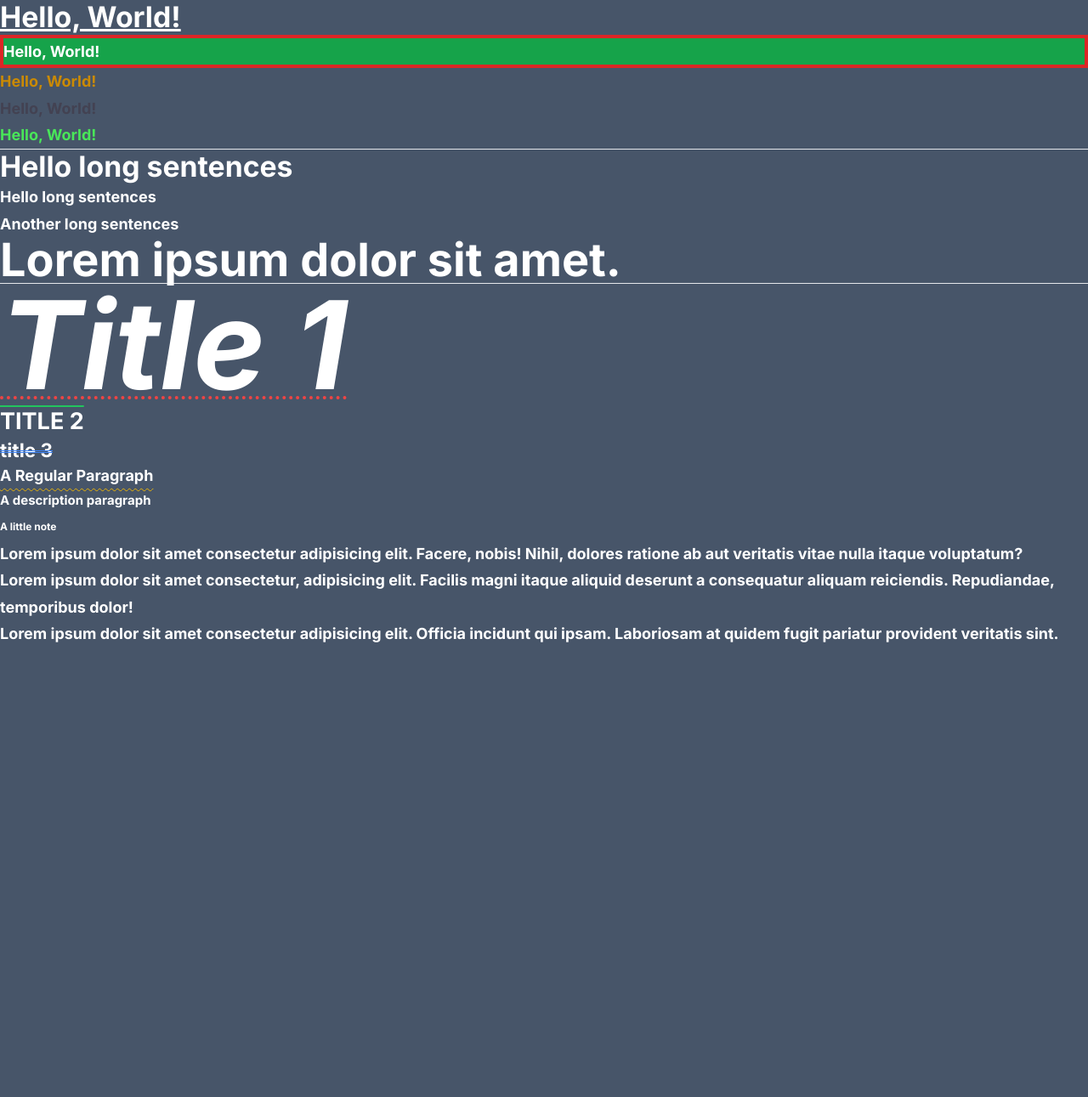
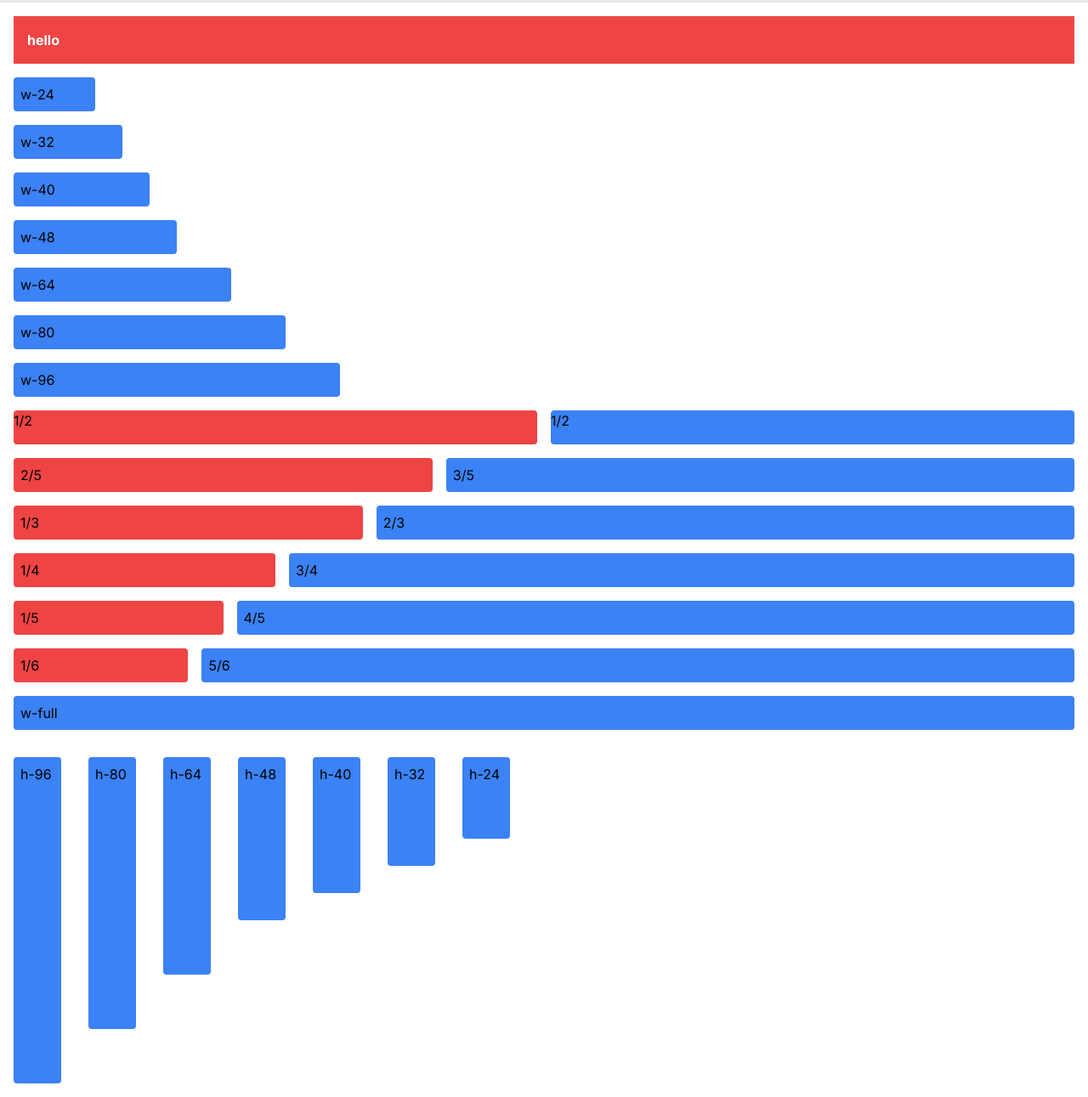
Before and after one commit to thinhdh04/Tailwind-CSS, a React (Vite) app: page / in a window 1280 px wide. Shown: the whole page at 85% size. Before the commit the page ends 800 px from the top, so only its background shows below. Built offline with nearby package versions, Linux system fonts and the light colour scheme.

Commit message:
space-size

```diff
--- a/src/App.tsx
+++ b/src/App.tsx
@@ -1,10 +1,10 @@
-import React from 'react'
+import React from "react";
 
 const App = () => {
   return (
     <div>
       {/* COLORS  */}
-    <h1 className="text-3xl font-bold underline">
+      {/* <h1 className="text-3xl font-bold underline">
     Hello, World!
    </h1>
     <h1 className="bg-green-600 text-white border-4 border-red-600">
@@ -18,31 +18,83 @@ const App = () => {
    </h1>
    <h1 className="text-100">
     Hello, World!
-   </h1>
+   </h1> */}
 
       {/* CUSTOMIZATION  */}
       <hr />
-   <p className="text-xs sm:text-base md:text-lg lg:text-3xl">Hello long sentences</p>
+      {/* <p className="text-xs sm:text-base md:text-lg lg:text-3xl">Hello long sentences</p>
    <p>Hello long sentences</p>
    <p>Another long sentences</p>
-   <p className="text-xs sm:text-base md:text-xl lg:text-3xl xl:text-5xl">Lorem ipsum dolor sit amet.</p>
+   <p className="text-xs sm:text-base md:text-xl lg:text-3xl xl:text-5xl">Lorem ipsum dolor sit amet.</p> */}
 
       {/* TYPOGRAPHY */}
       <hr />
-    <h1 className="text-9xl italic underline decoration-red-500 decoration-dotted decoration-4 underline-offset-8">Title 1</h1>
+      {/* <h1 className="text-9xl italic underline decoration-red-500 decoration-dotted decoration-4 underline-offset-8">Title 1</h1>
     <h2 className="text-2xl overline decoration-green-500 decoration-solid decoration-2 uppercase">title 2</h2>
     <h3 className="text-xl line-through decoration-blue-500 decoration-double decoration-1 lowercase">Title 3</h3>
     <p className="text-base leading-normal underline decoration-yellow-500 decoration-wavy decoration-1 underline-offset-8 capitalize">a regular paragraph</p>
     <p className="text-sm">A description paragraph</p>
     <p className="text-xs note">A little note</p>
-
     <p className="truncate">Lorem ipsum dolor sit amet consectetur adipisicing elit. Facere, nobis! Nihil, dolores ratione ab aut veritatis vitae nulla itaque voluptatum?</p>
     <p className="break-words">Lorem ipsum dolor sit amet consectetur, adipisicing elit. Facilis magni itaque aliquid deserunt a consequatur aliquam reiciendis. Repudiandae, temporibus dolor!</p>
-    <p className="break-all">Lorem ipsum dolor sit amet consectetur adipisicing elit. Officia incidunt qui ipsam. Laboriosam at quidem fugit pariatur provident veritatis sint.</p>
+    <p className="break-all">Lorem ipsum dolor sit amet consectetur adipisicing elit. Officia incidunt qui ipsam. Laboriosam at quidem fugit pariatur provident veritatis sint.</p> */}
+
+      {/* space-size */}
+      <hr />
+      <div>
+        <div className="bg-red-500 text-white font-bold p-4 m-4">hello</div>
+        <div>
+          <div className="w-24 bg-blue-500 p-2 m-4 rounded">w-24</div>
+          <div className="w-32 bg-blue-500 p-2 m-4 rounded">w-32</div>
+          <div className="w-40 bg-blue-500 p-2 m-4 rounded">w-40</div>
+          <div className="w-48 bg-blue-500 p-2 m-4 rounded">w-48</div>
+          <div className="w-64 bg-blue-500 p-2 m-4 rounded">w-64</div>
+          <div className="w-80 bg-blue-500 p-2 m-4 rounded">w-80</div>
+          <div className="w-96 bg-blue-500 p-2 m-4 rounded">w-96</div>
         </div>
-  )
-}
 
-export default App
+        <div className="flex m-4">
+          <div className="w-1/2 h-10 bg-red-500 mr-4 rounded">1/2</div>
+          <div className="w-1/2 h-10 bg-blue-500 rounded">1/2</div>
+        </div>
+        <div className="flex m-4">
+          <div className="w-2/5 h-10 bg-red-500 rounded p-2 mr-4">2/5</div>
+          <div className="w-3/5 h-10 bg-blue-500 rounded p-2">3/5</div>
+        </div>
+        <div className="flex m-4">
+          <div className="w-1/3 h-10 bg-red-500 rounded p-2 mr-4">1/3</div>
+          <div className="w-2/3 h-10 bg-blue-500 rounded p-2">2/3</div>
+        </div>
+        <div className="flex m-4">
+          <div className="w-1/4 h-10 bg-red-500 rounded p-2 mr-4">1/4</div>
+          <div className="w-3/4 h-10 bg-blue-500 rounded p-2">3/4</div>
+        </div>
+        <div className="flex m-4">
+          <div className="w-1/5 h-10 bg-red-500 rounded p-2 mr-4">1/5</div>
+          <div className="w-4/5 h-10 bg-blue-500 rounded p-2">4/5</div>
+        </div>
+        <div className="flex m-4">
+          <div className="w-1/6 h-10 bg-red-500 rounded p-2 mr-4">1/6</div>
+          <div className="w-5/6 h-10 bg-blue-500 rounded p-2">5/6</div>
+        </div>
+        <div className="m-4">
+          <div className="w-full h-10 bg-blue-500 rounded p-2">w-full</div>
+        </div>
+
+        <div className="flex">
+          <div className="h-96 w-14 bg-blue-500 p-2 m-4 rounded">h-96</div>
+          <div className="h-80 w-14 bg-blue-500 p-2 m-4 rounded">h-80</div>
+          <div className="h-64 w-14 bg-blue-500 p-2 m-4 rounded">h-64</div>
+          <div className="h-48 w-14 bg-blue-500 p-2 m-4 rounded">h-48</div>
+          <div className="h-40 w-14 bg-blue-500 p-2 m-4 rounded">h-40</div>
+          <div className="h-32 w-14 bg-blue-500 p-2 m-4 rounded">h-32</div>
+          <div className="h-24 w-14 bg-blue-500 p-2 m-4 rounded">h-24</div>
+        </div>
+      </div>
+    </div>
+  );
+};
+
+export default App;
 
 // text-3xl font-bold underline
--- a/src/index.css
+++ b/src/index.css
@@ -6,7 +6,7 @@
 
 @layer base {
     html {
-       @apply bg-slate-600 text-white text-lg font-bold;
+       /* @apply bg-slate-600 text-white text-lg font-bold; */
        font-family: 'Inter', sans-serif;
     }
 }
--- a/tailwind.config.js
+++ b/tailwind.config.js
@@ -11,14 +11,14 @@ export default {
       lg: '976px',
       xl: '1100px',
     },
-    spacing: {
-      '1': '8px',
-      '2': '12px',
-      '3': '16px',
-      '4': '24px',
-      '5': '32px',
-      '6': '48px',
-    },
+    // spacing: {
+    //   '1': '8px',
+    //   '2': '12px',
+    //   '3': '16px',
+    //   '4': '24px',
+    //   '5': '32px',
+    //   '6': '48px',
+    // },
     extend: {
       fontSize: {
         xs: '12px',
```
Lines whose indentation alone changed are shown as unchanged.
